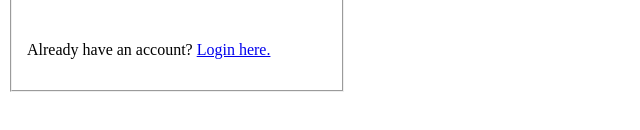
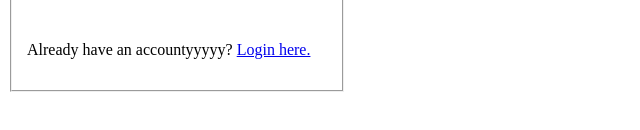
Before and after one commit to BuzzFid/CPIS358-Assignment1-Group10, a plain HTML site: page signup.html in a window 1280 px wide. Shown: the part 444-574 px from the top of the page, 0-640 px from the left. Drawn offline with Linux system fonts and the light colour scheme.

Commit message:
new change

```diff
--- a/signup.html
+++ b/signup.html
@@ -41,7 +41,7 @@
 
             <label><input type="button" value="Create Account"></label></br>
 
-            <p>Already have an account? <a href="login.html">Login here.</a></p>
+            <p>Already have an accountyyyyy? <a href="login.html">Login here.</a></p>
     </fieldset>
 
 </body>
```
